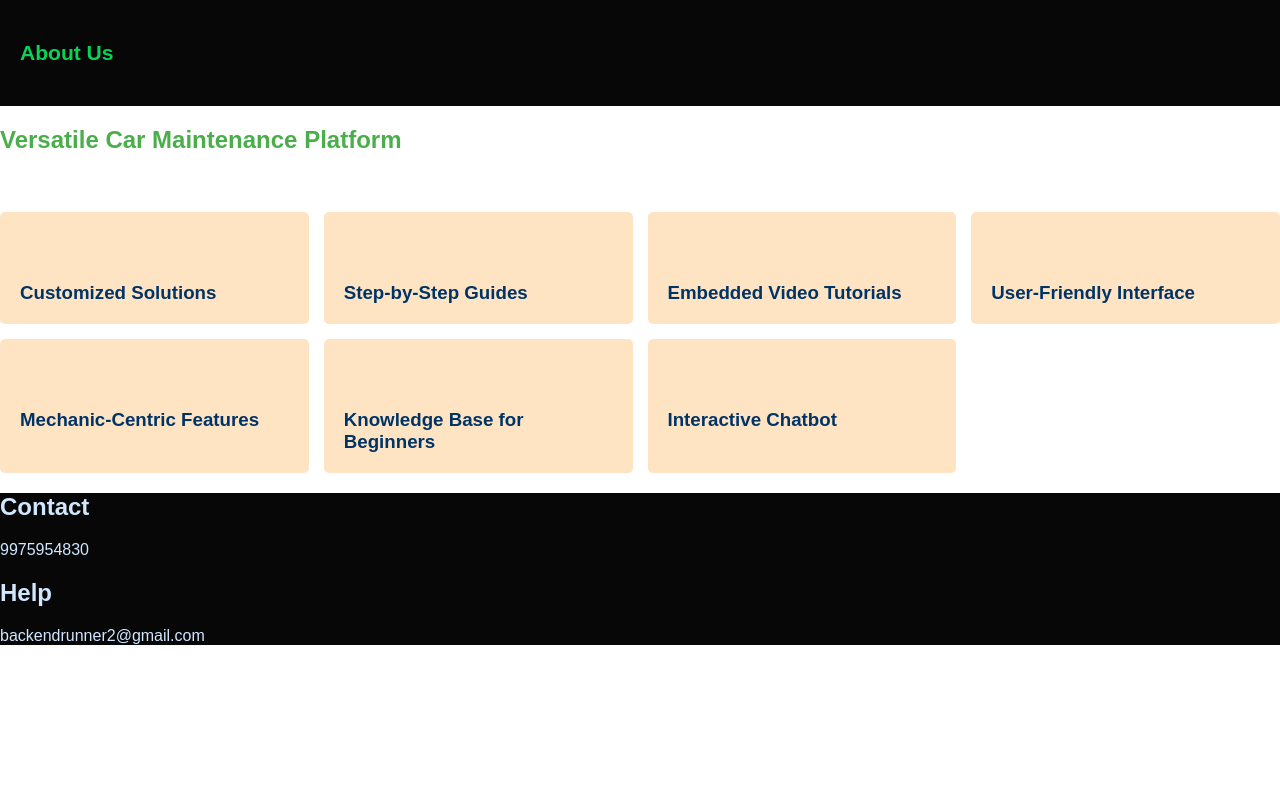
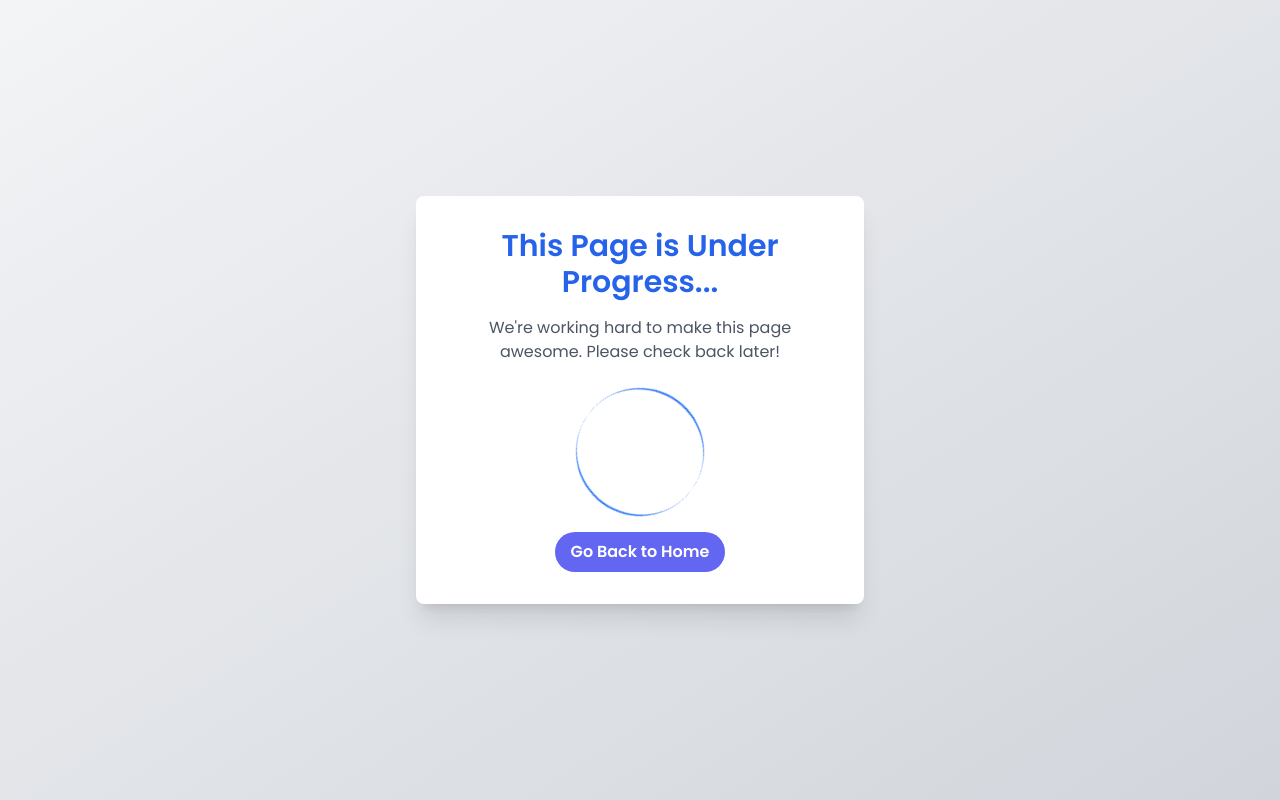
Before and after one commit to Genith-Utkarsh/ClonedFinalProject, a Flask app: page /about in a window 1280 px wide. Run offline with Flask 3, Linux system fonts and the light colour scheme; some libraries are stand-ins or nearby versions.

Commit message:
Update about.html

```diff
--- a/templates/about.html
+++ b/templates/about.html
@@ -1,4 +1,66 @@
 <!DOCTYPE html>
+<html lang="en">
+<head>
+    <meta charset="UTF-8">
+    <meta name="viewport" content="width=device-width, initial-scale=1.0">
+    <title>Page Under Progress</title>
+    <link rel="preconnect" href="https://fonts.googleapis.com">
+    <link rel="preconnect" href="https://fonts.gstatic.com" crossorigin>
+    <link href="https://fonts.googleapis.com/css2?family=Poppins:wght@400;600&display=swap" rel="stylesheet">
+    <script src="https://cdn.tailwindcss.com"></script>
+    <style>
+        body {
+            font-family: 'Poppins', sans-serif;
+        }
+    </style>
+</head>
+<body class="bg-gradient-to-br from-gray-100 to-gray-300 min-h-screen flex flex-col justify-center items-center">
+    <div class="bg-white rounded-lg shadow-xl p-8 max-w-md w-full text-center">
+        <h1 class="text-3xl font-semibold text-blue-600 mb-4">This Page is Under Progress...</h1>
+        <p class="text-gray-600 mb-6">We're working hard to make this page awesome. Please check back later!</p>
+        <div class="animate-spin rounded-full h-32 w-32 border-t-2 border-b-2 border-blue-500 mx-auto mb-4"></div>
+        <button onclick="window.location.href='#'" class="bg-indigo-500 hover:bg-indigo-700 text-white font-bold py-2 px-4 rounded-full transition duration-300 ease-in-out">
+            Go Back to Home
+        </button>
+    </div>
+</body>
+</html>
+
+
+
+
+
+
+
+
+
+
+
+
+
+
+
+
+
+
+
+
+
+
+
+
+
+
+
+
+
+
+
+
+
+
+
+<!-- <!DOCTYPE html>
 <html lang="en">
 <head>
     <meta charset="UTF-8">
@@ -166,4 +228,4 @@
     </script>
 
 </body>
-</html>
+</html> -->
```
